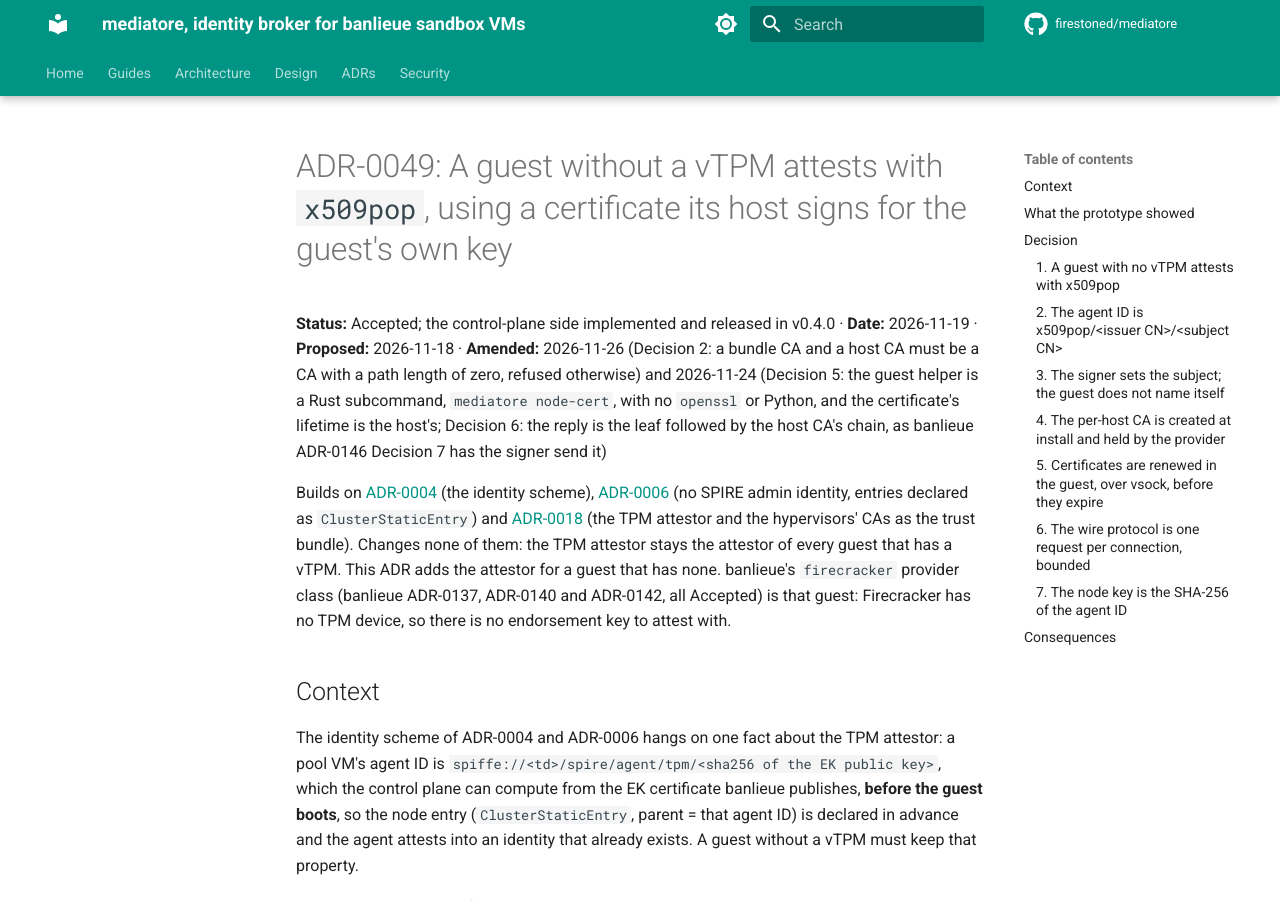
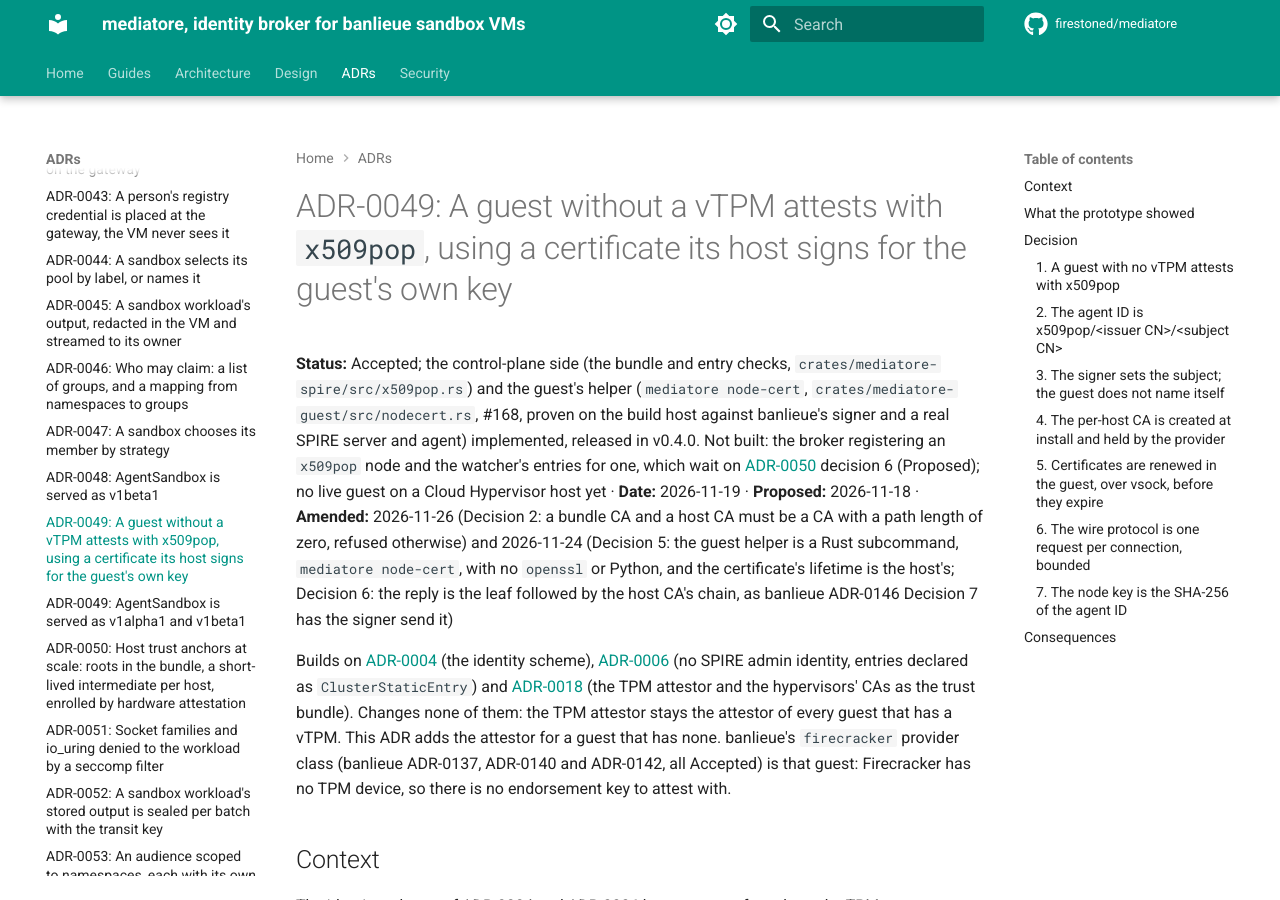
Before and after one commit to firestoned/mediatore, an MkDocs documentation site: the page built from docs/adr/0049-a-guest-without-a-vtpm-attests-with-x509pop-and-a-certificate-its-host-signs.md, in a window 1280 px wide and 900 px high. Built offline with MkDocs 1.6.1 and Material for MkDocs 9.7.7, drawn with Linux system fonts in a browser that asks for light colours; comment, search, counter and statistics services are not loaded.

Commit message:
docs(adr): statuses of ADR-0049 and ADR-0056, thirteen ADRs in the site nav
ADR-0056 said Proposed while its decisions 4 and 5 shipped in #179: it is now accepted in part, the namespace move itself still Proposed. ADR-0049 (x509pop) names the guest helper of #168 as implemented and says what is not built and why (ADR-0050 decision 6).

mkdocs.yml: the x509pop ADR-0049, ADR-0050 to ADR-0052, the audience ADR-0053, ADR-0061, ADR-0063 to ADR-0067, ADR-0069 and ADR-0070 were missing from the navigation; added in order. Strict docs build passes.

Signed-off-by: Erick Bourgeois <erick@jeb.ca>

```diff
--- a/Cargo.toml
+++ b/Cargo.toml
@@ -86,7 +86,7 @@ hyper-util   = { version = "0.1", features = ["server-auto", "server-graceful",
 # library crate, pinned exactly (it decides what the workload may touch; bump by hand). The
 # keyring feature is off: no secret store in the guest. nono-proxy and nono-cli are not used
 # (they pull ring).
-nono         = { version = "=0.81.0", default-features = false }
+nono         = { version = "=0.82.0", default-features = false }
 # The jail's third layer (ADR-0051): a seccomp-bpf denylist compiled and loaded in `jail-exec`.
 seccompiler  = { version = "0.5", default-features = false }
 libc         = "0.2"
@@ -106,7 +106,7 @@ futures      = "0.3"
 serde          = { version = "1", features = ["derive"] }
 serde_json     = "1"
 # safe-Rust YAML; serde_yaml_ng pulled the unmaintained unsafe-libyaml (RUSTSEC-2024-0449)
-serde-saphyr   = "2.1"
+serde-saphyr   = "2.2"
 
 # identity + crypto
 # aws_lc_rs backend: jsonwebtoken 10+ requires exactly one crypto provider, and
--- a/docs/adr/0049-a-guest-without-a-vtpm-attests-with-x509pop-and-a-certificate-its-host-signs.md
+++ b/docs/adr/0049-a-guest-without-a-vtpm-attests-with-x509pop-and-a-certificate-its-host-signs.md
@@ -3,7 +3,7 @@
 
 # ADR-0049: A guest without a vTPM attests with `x509pop`, using a certificate its host signs for the guest's own key
 
-**Status:** Accepted; the control-plane side implemented and released in v0.4.0 · **Date:** 2026-11-19 · **Proposed:** 2026-11-18 · **Amended:** 2026-11-26 (Decision 2: a bundle CA and a host CA must be a CA with a path length of zero, refused otherwise) and 2026-11-24 (Decision 5: the guest helper is a Rust subcommand, `mediatore node-cert`, with no `openssl` or Python, and the certificate's lifetime is the host's; Decision 6: the reply is the leaf followed by the host CA's chain, as banlieue ADR-0146 Decision 7 has the signer send it)
+**Status:** Accepted; the control-plane side (the bundle and entry checks, `crates/mediatore-spire/src/x509pop.rs`) and the guest's helper (`mediatore node-cert`, `crates/mediatore-guest/src/nodecert.rs`, #168, proven on the build host against banlieue's signer and a real SPIRE server and agent) implemented, released in v0.4.0. Not built: the broker registering an `x509pop` node and the watcher's entries for one, which wait on [ADR-0050](0050-host-trust-anchors-roots-in-the-bundle-and-a-short-lived-intermediate-per-host.md) decision 6 (Proposed); no live guest on a Cloud Hypervisor host yet · **Date:** 2026-11-19 · **Proposed:** 2026-11-18 · **Amended:** 2026-11-26 (Decision 2: a bundle CA and a host CA must be a CA with a path length of zero, refused otherwise) and 2026-11-24 (Decision 5: the guest helper is a Rust subcommand, `mediatore node-cert`, with no `openssl` or Python, and the certificate's lifetime is the host's; Decision 6: the reply is the leaf followed by the host CA's chain, as banlieue ADR-0146 Decision 7 has the signer send it)
 
 Builds on [ADR-0004](0004-spiffe-identity-scheme.md) (the identity scheme),
 [ADR-0006](0006-registration-entries-as-clusterstaticentry.md) (no SPIRE admin identity,
--- a/mkdocs.yml
+++ b/mkdocs.yml
@@ -219,15 +219,28 @@ nav:
       - "ADR-0046: Who may claim: a list of groups, and a mapping from namespaces to groups": adr/0046-who-may-claim-a-list-of-groups-and-a-namespace-to-groups-mapping.md
       - "ADR-0047: A sandbox chooses its member by strategy": adr/0047-a-sandbox-chooses-its-member-by-strategy.md
       - "ADR-0048: AgentSandbox is served as v1beta1": adr/0048-agentsandbox-served-as-v1beta1.md
+      - "ADR-0049: A guest without a vTPM attests with x509pop, using a certificate its host signs for the guest's own key": adr/0049-a-guest-without-a-vtpm-attests-with-x509pop-and-a-certificate-its-host-signs.md
       - "ADR-0049: AgentSandbox is served as v1alpha1 and v1beta1": adr/0049-agentsandbox-served-as-v1alpha1-and-v1beta1.md
+      - "ADR-0050: Host trust anchors at scale: roots in the bundle, a short-lived intermediate per host, enrolled by hardware attestation": adr/0050-host-trust-anchors-roots-in-the-bundle-and-a-short-lived-intermediate-per-host.md
+      - "ADR-0051: Socket families and io_uring denied to the workload by a seccomp filter": adr/0051-socket-families-and-io-uring-denied-to-the-workload-by-seccomp.md
+      - "ADR-0052: A sandbox workload's stored output is sealed per batch with the transit key": adr/0052-a-sandbox-workloads-stored-output-sealed-per-batch-with-the-transit-key.md
+      - "ADR-0053: An audience scoped to namespaces, each with its own rules": adr/0053-an-audience-scoped-to-namespaces-each-with-its-own-rules.md
       - "ADR-0053: The gateway's authorizer has an identity of its own": adr/0053-the-gateways-authorizer-has-an-identity-of-its-own.md
       - "ADR-0054: Which policies a namespace may name": adr/0054-which-policies-a-namespace-may-name.md
       - "ADR-0055: Audiences from signed SandboxAudience bundles, platform or team, read live": adr/0055-audiences-from-signed-sandboxaudience-bundles.md
       - "ADR-0056: The broker in a namespace of its own, and admission policies that do not depend on its name": adr/0056-the-broker-in-a-namespace-of-its-own.md
       - "ADR-0057: A claim's record written by compare-and-set and bound to its sandbox": adr/0057-a-claims-record-written-by-compare-and-set-and-bound-to-its-sandbox.md
       - "ADR-0059: Which pools' members become nodes": adr/0059-which-pools-members-become-nodes.md
+      - "ADR-0061: A running claim follows a new bundle version only while it is still inside it": adr/0061-a-running-claim-follows-a-new-bundle-only-while-it-is-still-inside-it.md
       - "ADR-0062: The gateway reports its decisions to the broker": adr/0062-the-gateway-reports-its-decisions-to-the-broker.md
+      - "ADR-0063: The image pull goes through the claim's proxy and the gateway, like any egress": adr/0063-the-image-pull-goes-through-the-claims-proxy-and-the-gateway-like-any-egress.md
+      - "ADR-0064: A claim's egress, summarised on its sandbox's status": adr/0064-a-claims-egress-summarised-on-its-sandboxs-status.md
+      - "ADR-0065: A sandbox under several policies, the first named wins": adr/0065-a-sandbox-under-several-policies-the-first-named-wins.md
+      - "ADR-0066: Eligibility by group, from the signed policy bundle": adr/0066-eligibility-by-group-from-the-signed-bundle.md
+      - "ADR-0067: The VM images are overlays on a replaceable base": adr/0067-the-vm-images-are-overlays-on-a-replaceable-base.md
       - "ADR-0068: The cloud platform's host addresses: WireServer root's alone on Azure, the metadata service nobody's": adr/0068-the-cloud-platforms-host-addresses-root-alone-on-azure-the-metadata-service-for-nobody.md
+      - "ADR-0069: Tripwires on the VM: a decoy the workload takes ends its sandbox": adr/0069-tripwires-on-the-vm-a-decoy-the-workload-takes-ends-its-sandbox.md
+      - "ADR-0070: Tripwires beyond the sandbox: a request no honest build makes": adr/0070-tripwires-beyond-the-sandbox-a-request-no-honest-build-makes.md
   - Security:
       - Threat model: security/threat-model.md
       - NIST AI 800-1 crosswalk: security/nist-ai-800-1.md
```
Also changed, not shown: docs/adr/0056-the-broker-in-a-namespace-of-its-own.md (+1 -1 lines), 1 other file.
